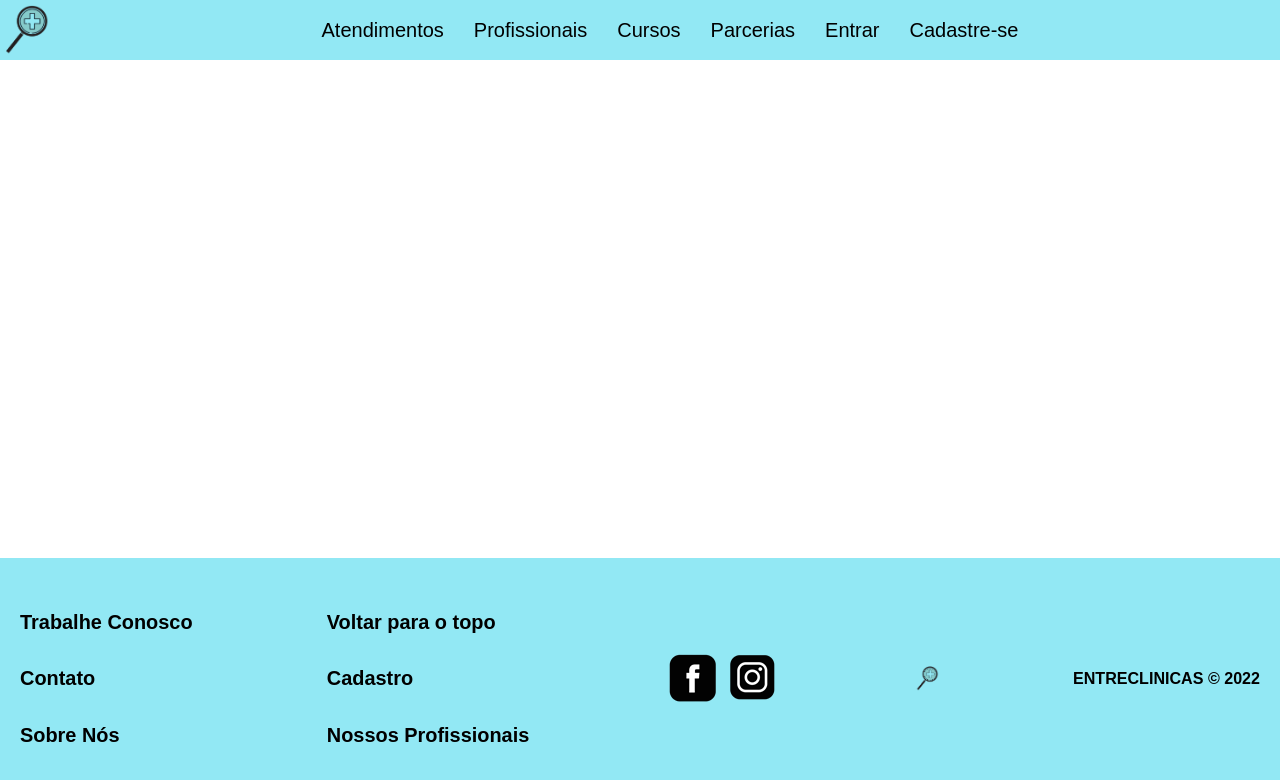
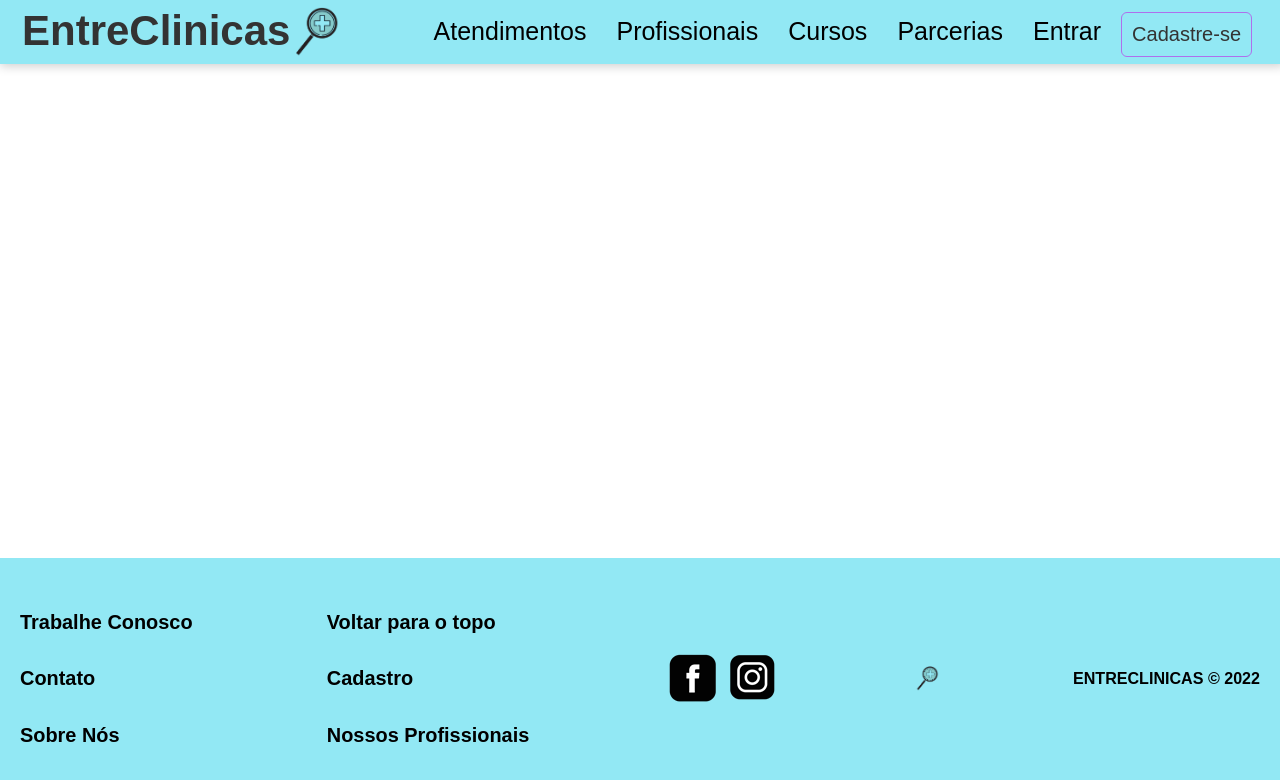
Before and after one commit to GMilio/EntreClinicas, a Next.js app in the folder nextjs-blog/: page / in a window 1280 px wide. Shown: the top 780 px of the page. Built offline with nearby package versions, Linux system fonts and the light colour scheme.

Commit message:
style header

```diff
--- a/nextjs-blog/Styles/style.css
+++ b/nextjs-blog/Styles/style.css
@@ -9,11 +9,8 @@ p {
     font-size: 1.5rem;
     font-family: Arial, Helvetica, sans-serif;
 }
-a{
-    text-decoration: none;
-    color: black;
-    font-size: 20px;
-}
+
+
 p{
     color: rgb(0, 0, 0);
 }
@@ -60,14 +57,7 @@ fieldset{
     height: 300px;
 }
 /* header */
-.cabecalho{
-  background-color: rgb(146, 232, 244);
-  display: flex;
-  flex-wrap: wrap;
-  justify-content: space-between;
-  align-items: center;
-  padding: 20px;
-}
+
 
 .cabecalho.scroll {
     background: #fff;
@@ -81,19 +71,71 @@ fieldset{
     height: 3.75rem;
     z-index: 1000;
     position: fixed;
+    top: 0;
+    left: 0;
+    box-shadow: 0 2px 10px 0 #00000033;
+    background-color: rgb(146, 232, 244);
+    display: flex;
+    flex-wrap: wrap;
+    justify-content: space-between;
+    align-items: flex-start;
+    padding: 2px;
+}
+
+.btncad{
+    border:1px solid #ae70ec;
+    border-radius:6px;
+    display:inline-block;
+    cursor:pointer;
+    font-weight:lighter;
+    font-size:20px;
+    text-decoration:none;
+    margin-top: 5px;
+    color: #333;
+    transition: 0.4s all;
+}
+.btncad:hover {
+background-color: #ae70ec ;
+color: white;
+}
+.btnhead{
+    text-decoration: none;
+    color: rgb(0, 0, 0);
+    font-size: 25px;
+    flex: 1;
+    transition: 0.4s all;
+}
+.btnhead:hover{
+    transform:scale(1.1);
+
 }
 .logopri{
     height: auto;
     width: auto;
     max-width: 50px;
     max-height: 50px;
+    flex: 1;
 }
-/*  */
+.titulo{
+    font-size: 42px;
+    color: #333;
+    text-decoration:solid;
+    transition: 0.4s all;
+}
+.titulo:hover{
+    transform:scale(1.1);
+}
 .logo{
     height: auto;
     width: auto;
     max-width: 25px;
     max-height: 25px;
+}
+.logtitulo{
+    display: flex;
+    text-decoration: none;
+    margin: 5px;
+    margin-left: 20px;
 }
 
 *, ::after, ::before {
@@ -102,7 +144,8 @@ fieldset{
 
 .lista{
 display: flex;
-
+flex: 1;
+  margin-right: 30px;
 }
 .lista li{
     margin-left: 10px;
@@ -112,6 +155,12 @@ display: flex;
     display: block;
     padding: 10px;
 }
+.navlist{
+    display: flex;
+    align-items: center;
+    height: 100%;
+}
+/*  */
 /* body */
 .container{
     margin: 0;
--- a/nextjs-blog/pages/_app.js
+++ b/nextjs-blog/pages/_app.js
@@ -6,7 +6,6 @@ export default function MyApp({ Component, pageProps }) {
   return (
     <>
       <Header/>
-      <div>Fixado</div>
       <Component {...pageProps} />
       <Footer/>
     </>
--- a/nextjs-blog/src/components/Containers/Header.js
+++ b/nextjs-blog/src/components/Containers/Header.js
@@ -4,45 +4,44 @@ import Link from '../Link'
 export default function Header({}){
     return(
         <header class="cabecalho">
-         <Link href="/">
+          <Link class="logtitulo" href="/">
+          <h1 class="titulo" >EntreClinicas</h1>
             <img class="logopri" src="logo.png" alt="Logotipo do Site"/>
           </Link>
-          <nav>
+            <nav class="navlist">
                 <ul class="lista">
                   <li>
-                    <Link href="/atendimentos">
+                      <Link class="btnhead" href="/atendimentos">
                         Atendimentos
                       </Link>
                   </li>
                   <li>
-                  <Link href="/atendimentos">
+                    <Link class="btnhead" href="/atendimentos">
                       Profissionais
                     </Link>
                   </li>
                   <li>
-                    <Link href="/cursos">
+                      <Link class="btnhead" href="/cursos">
                         Cursos
                       </Link>
                   </li>
                   <li>
-                    <Link href="./parcerias">
+                      <Link class="btnhead" href="./parcerias">
                         Parcerias
                       </Link>
                   </li>
                     <li>
-                  <Link href="./login">
+                    <Link class="btnhead" href="./login">
                         Entrar
                       </Link>
                     </li>
                     <li>
-                  <Link href="./cadastro">
+                    <Link  class="btncad" href="./cadastro">
                         Cadastre-se
                       </Link>
                     </li>
                 </ul>
             </nav>
-          <div class="divban">
-        </div>
     </header>
     )
 }
```
Lines whose indentation alone changed are shown as unchanged.
